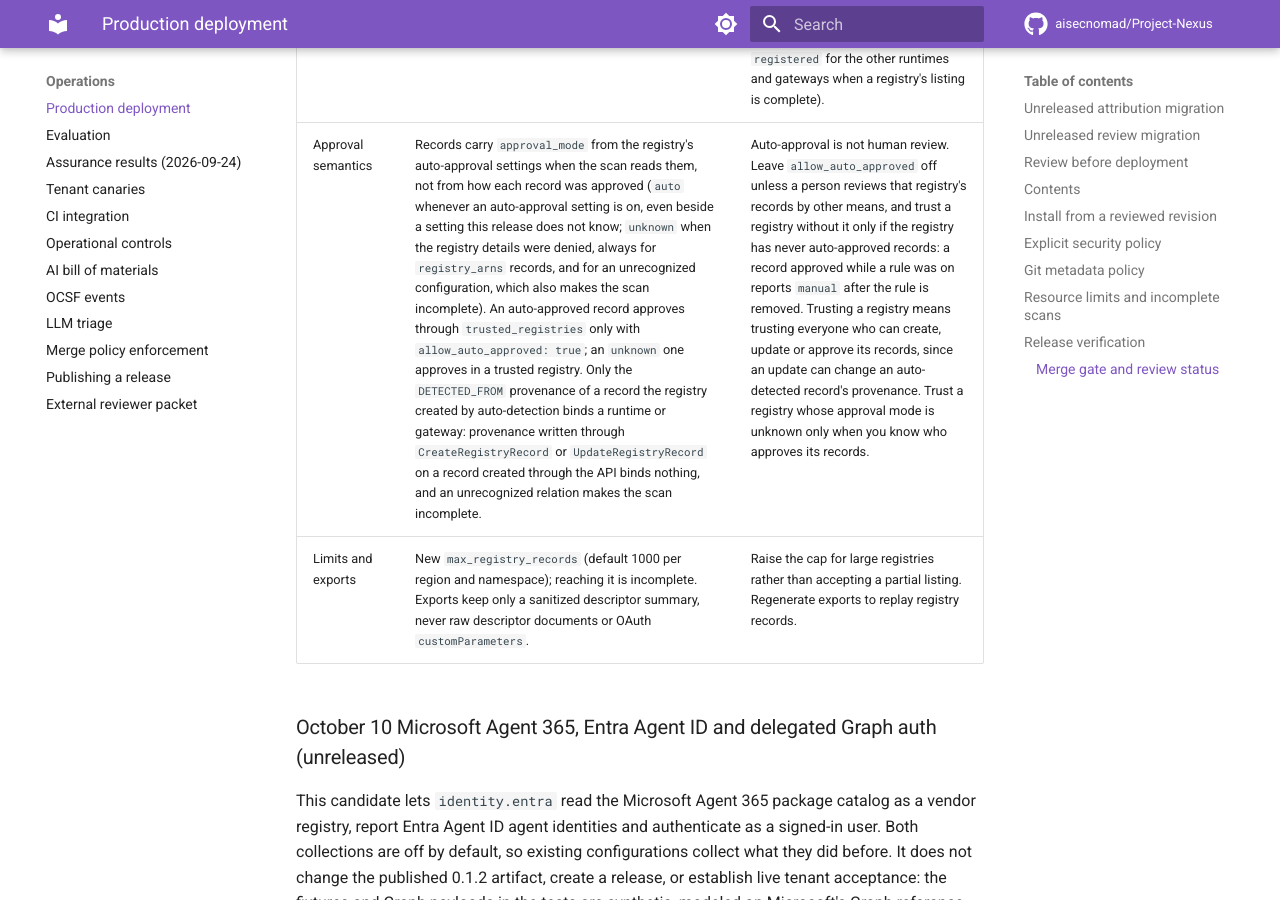
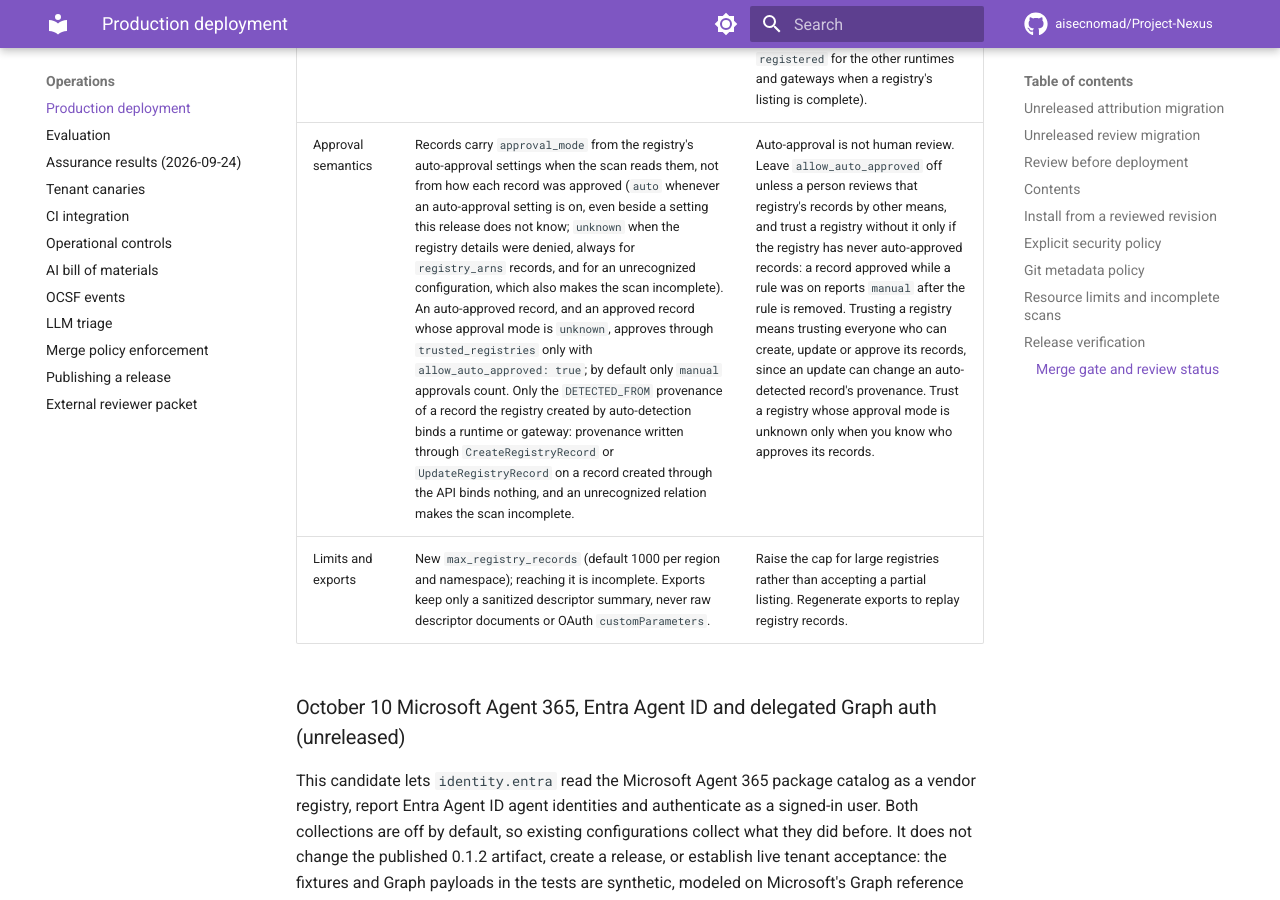
Before and after one commit to aisecnomad/Project-Nexus, an MkDocs documentation site: the page built from docs/production.md, in a window 1280 px wide and 900 px high, scrolled down 28470 px. Built offline with MkDocs 1.6.1 and Material for MkDocs 9.7.7, drawn with Linux system fonts in a browser that asks for light colours; comment, search, counter and statistics services are not loaded.

Commit message:
Correct the unknown approval mode wording for AWS registry records
docs/production.md still said that an approved AWS registry record whose
approval mode is unknown approves in a trusted registry. Since dece768 an
approved record approves by default only with approval_mode manual; auto
and unknown need allow_auto_approved on the trusted entry. A test comment
repeated the old claim.

Signed-off-by: Claude <noreply@anthropic.com>
Co-Authored-By: Claude Opus 5.5 <noreply@anthropic.com>
Claude-Session: https://claude.ai/code/session_01CZcTn3PwrkZjYgaNvfpagF

```diff
--- a/docs/production.md
+++ b/docs/production.md
@@ -1098,7 +1098,7 @@ validated against a live account.
 | Rollout | New `services` value `registry`, off by default: `services` now defaults to every service except `registry`. Configurations that omit `services`, or list services without `registry`, make the same API calls and report the same findings as before. | Nothing changes until you add `registry`. Add it in a reviewed configuration change, and only after granting the permissions below. |
 | Credential policy | With `registry`, the scan identity needs `agent-registry:ListRegistries`, `agent-registry:GetRegistry`, `agent-registry:ListRegistryRecords` and `agent-registry:GetRegistryRecord` (AgentCore registries use the existing `bedrock-agentcore:List*/Get*`); `registry_arns` adds `agent-registry:ListDiscoverableRegistryRecords` and `agent-registry:GetDiscoverableRegistryRecord` on the listed registries. A missing permission is a denial that makes the scan incomplete (exit 3). | Grant only these read actions; do not grant `agent-registry:InvokeRegistryMcp` or `Search*`. Expect exit 3 until every scanned region and registry is readable. |
 | Finding identity | One finding per registry record: resource = record ARN, resource type `agent-registry-record` or `agentcore-registry-record`, stable across status changes. Records from `registry_arns` keep the registry's account instead of being marked `identity_unresolved`. | Re-baseline when you enable `registry`: the record findings are new, and reconciliation can add `registry_reconciliation` to existing AgentCore runtime and gateway findings of the scanned account (`registered-and-observed` for runtimes and gateways an approved, pending or registered record binds, `observed-not-registered` for the other runtimes and gateways when a registry's listing is complete). |
-| Approval semantics | Records carry `approval_mode` from the registry's auto-approval settings when the scan reads them, not from how each record was approved (`auto` whenever an auto-approval setting is on, even beside a setting this release does not know; `unknown` when the registry details were denied, always for `registry_arns` records, and for an unrecognized configuration, which also makes the scan incomplete). An auto-approved record approves through `trusted_registries` only with `allow_auto_approved: true`; an `unknown` one approves in a trusted registry. Only the `DETECTED_FROM` provenance of a record the registry created by auto-detection binds a runtime or gateway: provenance written through `CreateRegistryRecord` or `UpdateRegistryRecord` on a record created through the API binds nothing, and an unrecognized relation makes the scan incomplete. | Auto-approval is not human review. Leave `allow_auto_approved` off unless a person reviews that registry's records by other means, and trust a registry without it only if the registry has never auto-approved records: a record approved while a rule was on reports `manual` after the rule is removed. Trusting a registry means trusting everyone who can create, update or approve its records, since an update can change an auto-detected record's provenance. Trust a registry whose approval mode is unknown only when you know who approves its records. |
+| Approval semantics | Records carry `approval_mode` from the registry's auto-approval settings when the scan reads them, not from how each record was approved (`auto` whenever an auto-approval setting is on, even beside a setting this release does not know; `unknown` when the registry details were denied, always for `registry_arns` records, and for an unrecognized configuration, which also makes the scan incomplete). An auto-approved record, and an approved record whose approval mode is `unknown`, approves through `trusted_registries` only with `allow_auto_approved: true`; by default only `manual` approvals count. Only the `DETECTED_FROM` provenance of a record the registry created by auto-detection binds a runtime or gateway: provenance written through `CreateRegistryRecord` or `UpdateRegistryRecord` on a record created through the API binds nothing, and an unrecognized relation makes the scan incomplete. | Auto-approval is not human review. Leave `allow_auto_approved` off unless a person reviews that registry's records by other means, and trust a registry without it only if the registry has never auto-approved records: a record approved while a rule was on reports `manual` after the rule is removed. Trusting a registry means trusting everyone who can create, update or approve its records, since an update can change an auto-detected record's provenance. Trust a registry whose approval mode is unknown only when you know who approves its records. |
 | Limits and exports | New `max_registry_records` (default 1000 per region and namespace); reaching it is incomplete. Exports keep only a sanitized descriptor summary, never raw descriptor documents or OAuth `customParameters`. | Raise the cap for large registries rather than accepting a partial listing. Regenerate exports to replay registry records. |
 
 ### October 10 Microsoft Agent 365, Entra Agent ID and delegated Graph auth (unreleased)
```
Also changed, not shown: 1 other file.
